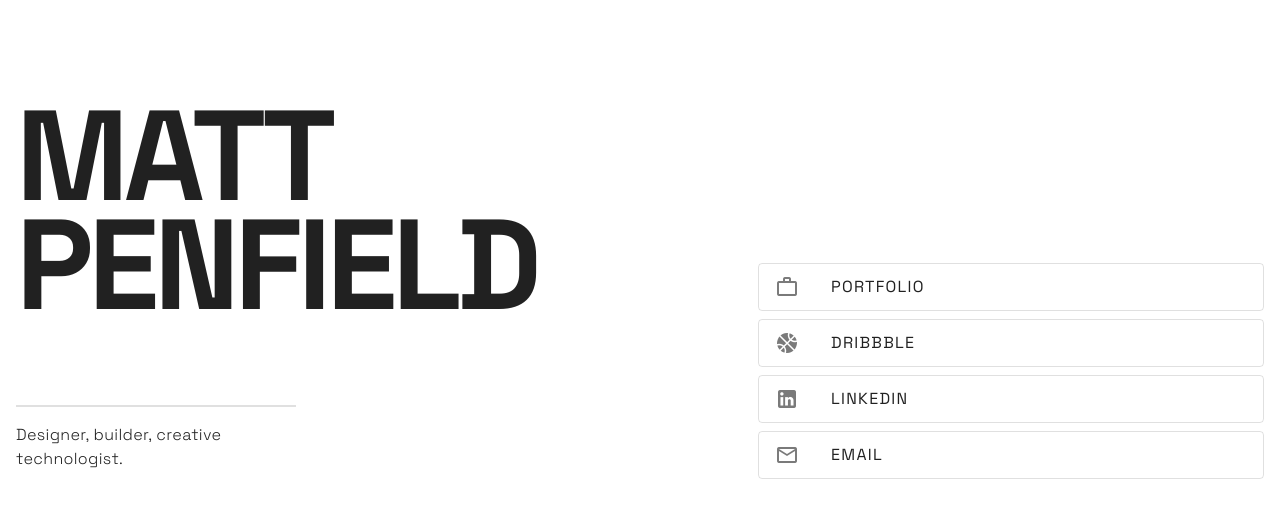
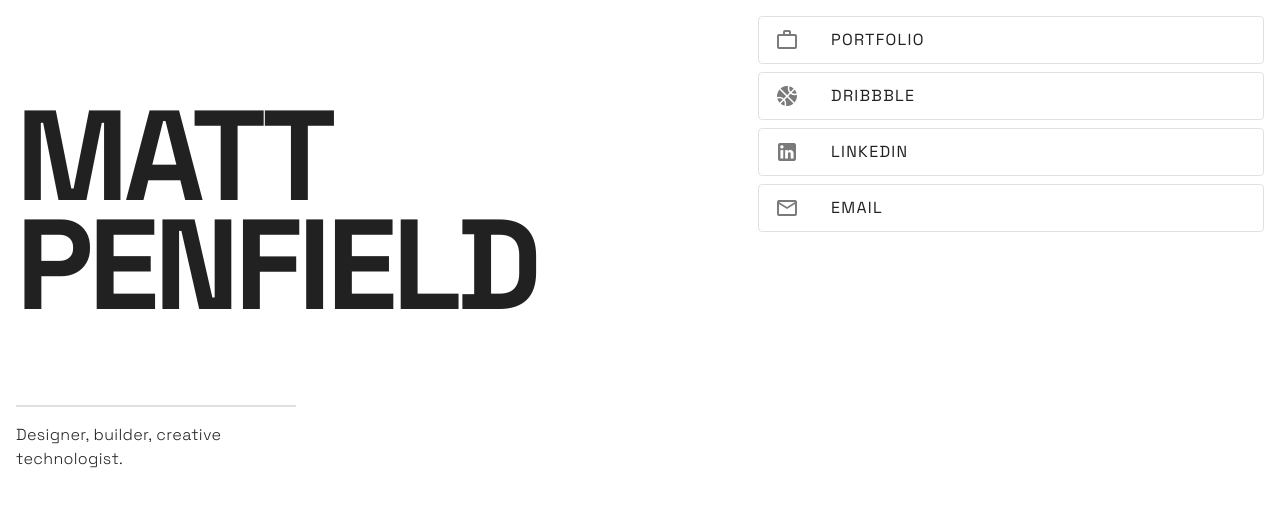
Before and after one commit to matt-penfield/lesson6, a Vue app: page / in a window 1280 px wide. Shown: the top 518 px of the page. Built offline with nearby package versions, Linux system fonts and the light colour scheme; the HTML template or start-up script is replaced by a standard one.

Commit message:
align top of links with top of name section to improvedlayout

```diff
--- a/src/views/HomeView.vue
+++ b/src/views/HomeView.vue
@@ -9,7 +9,7 @@ const links = [
 
 <template>
   <v-container class="fill-height" fluid>
-    <v-row align="end" justify="center">
+    <v-row align="start" justify="center">
       <v-col cols="12" md="7">
         <h1 class="name">Matt<br />Penfield</h1>
         <v-divider class="my-4" thickness="2" length="280" color="black" />
```
